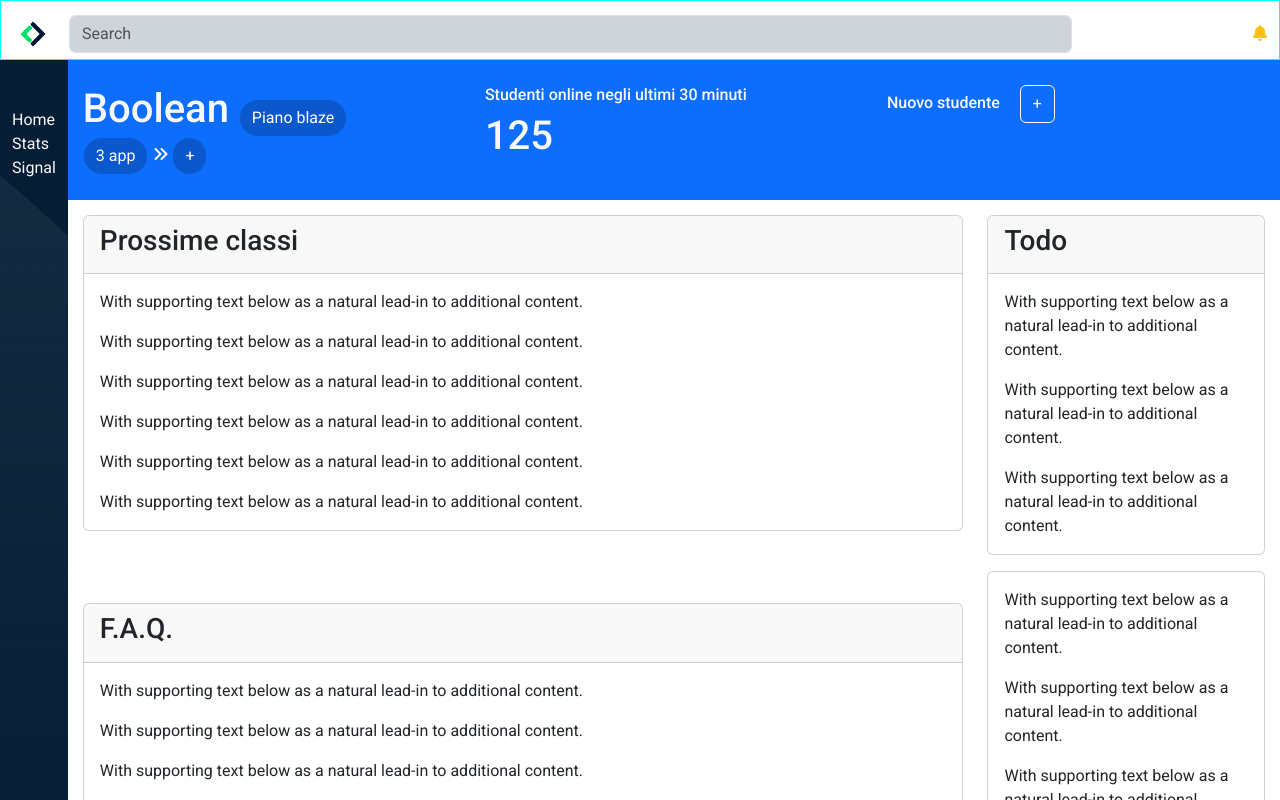
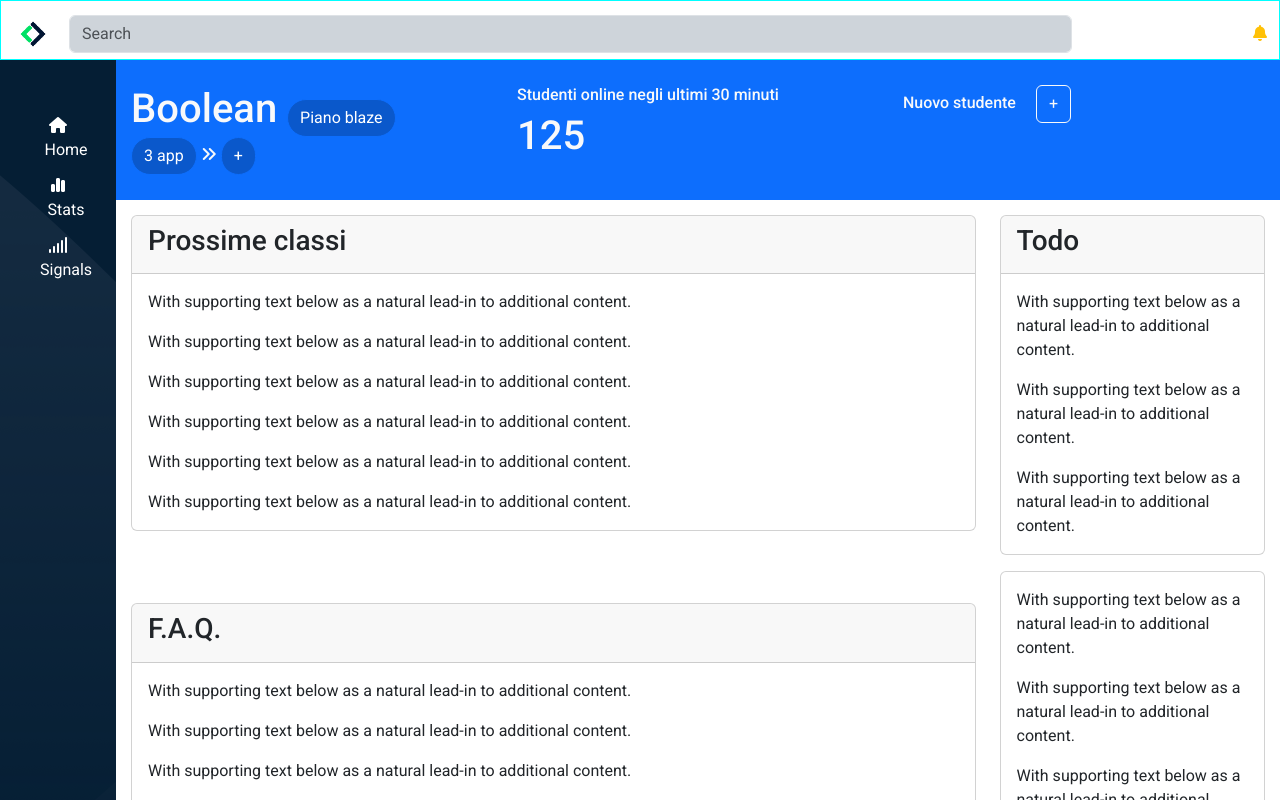
Before and after one commit to Alethepata/html-css-bootstrap-dashboard, a plain HTML site: page index.html in a window 1280 px wide. Drawn offline with nearby package versions, Linux system fonts and the light colour scheme.

Commit message:
[Edit] aside

```diff
--- a/css/style.css
+++ b/css/style.css
@@ -32,6 +32,10 @@
   height:100%;
   width: 80px;
 }
+.aside button{
+  background-color: rgba(0, 0, 0,0);
+  border: none;
+}
 .content{
   height: 100%;
   overflow: auto;
@@ -41,6 +45,7 @@
 }
 .p_container{
 padding: 25px 15px;
+}
 
 .button_custom{
   background-color: rgba(0, 0, 0,0.2);
--- a/index.html
+++ b/index.html
@@ -50,19 +50,23 @@
               <aside>
                 <ul class="list-unstyled ">
                   <li>
-                    <a class="text-decoration-none text-light" href="">
-                      Home
-                    </a>
+                    <button type="button" class="btn btn-secondary w-100">
+                      <i class="fa-solid fa-house"></i>
+                      <span class="d-none d-lg-inline ms-3">Home</span>
+                    </button>
+
                   </li>
                   <li>
-                    <a class="text-decoration-none text-light"  href="">
-                      Stats
-                    </a>
+                    <button type="button" class="btn btn-secondary w-100">
+                      <i class="fa-solid fa-chart-simple"></i>
+                      <span class="d-none d-lg-inline ms-3">Stats</span>
+                    </button>
                   </li>
                   <li>
-                    <a class="text-decoration-none text-light"  href="">
-                      Signal
-                    </a>
+                    <button type="button" class="btn btn-secondary w-100">
+                      <i class="fa-solid fa-signal"></i>
+                      <span class="d-none d-lg-inline ms-3">Signals</span>
+                    </button>
                   </li>
                 </ul>
               </aside>
```
